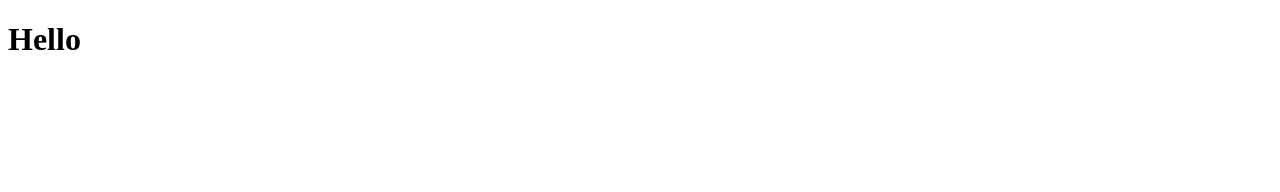
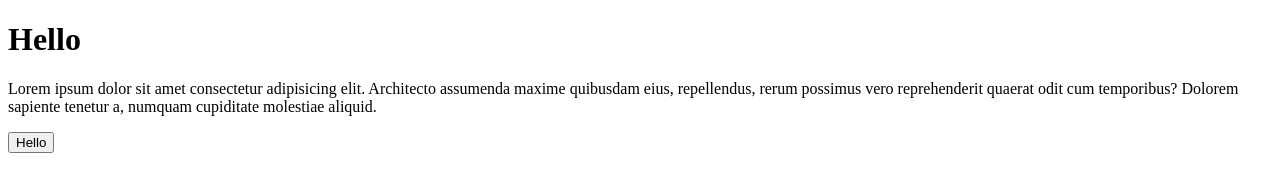
Before and after one commit to LiMi-SEDC/FLEX-homeworks, a plain HTML site: page index.html in a window 1280 px wide. Drawn offline with Linux system fonts and the light colour scheme.

Commit message:
added an p tag and a button

```diff
--- a/index.html
+++ b/index.html
@@ -10,6 +10,10 @@
 
 <body>
     <h1>Hello</h1>
+    <p>Lorem ipsum dolor sit amet consectetur adipisicing elit. Architecto assumenda maxime quibusdam eius, repellendus,
+        rerum possimus vero reprehenderit quaerat odit cum temporibus? Dolorem sapiente tenetur a, numquam cupiditate
+        molestiae aliquid.</p>
+    <button>Hello</button>
 </body>
 
 </html>
```
